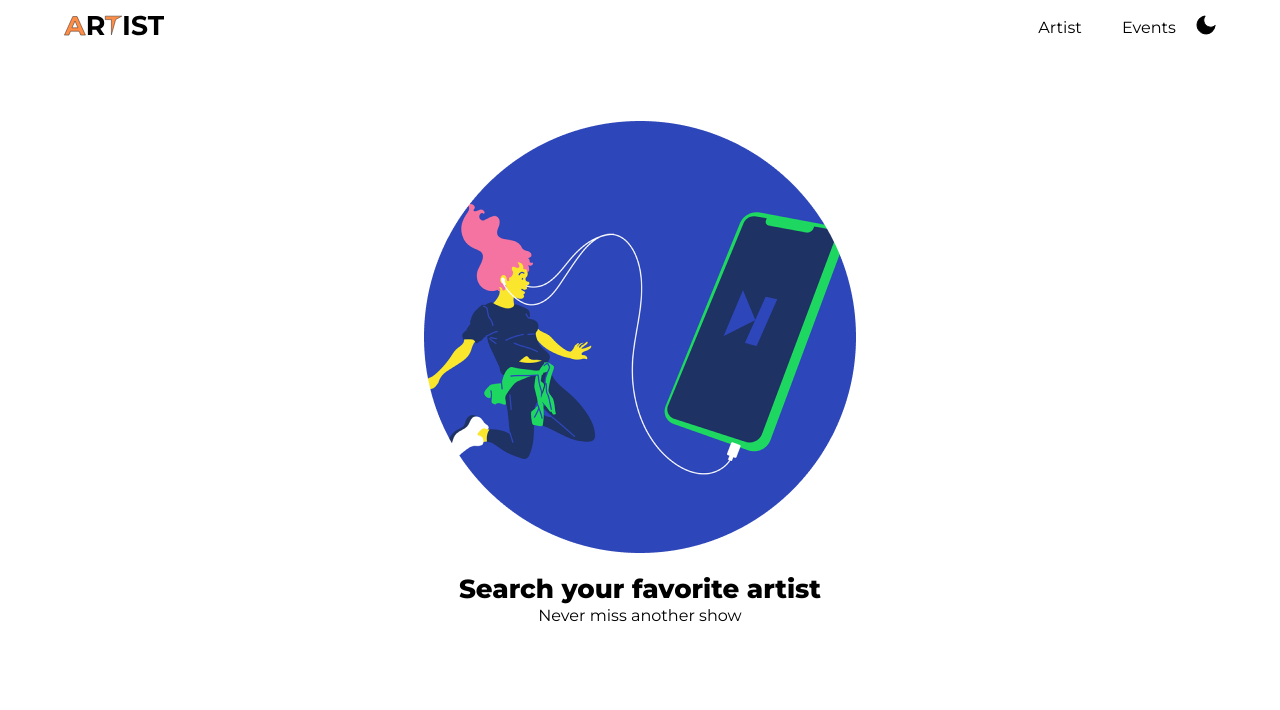
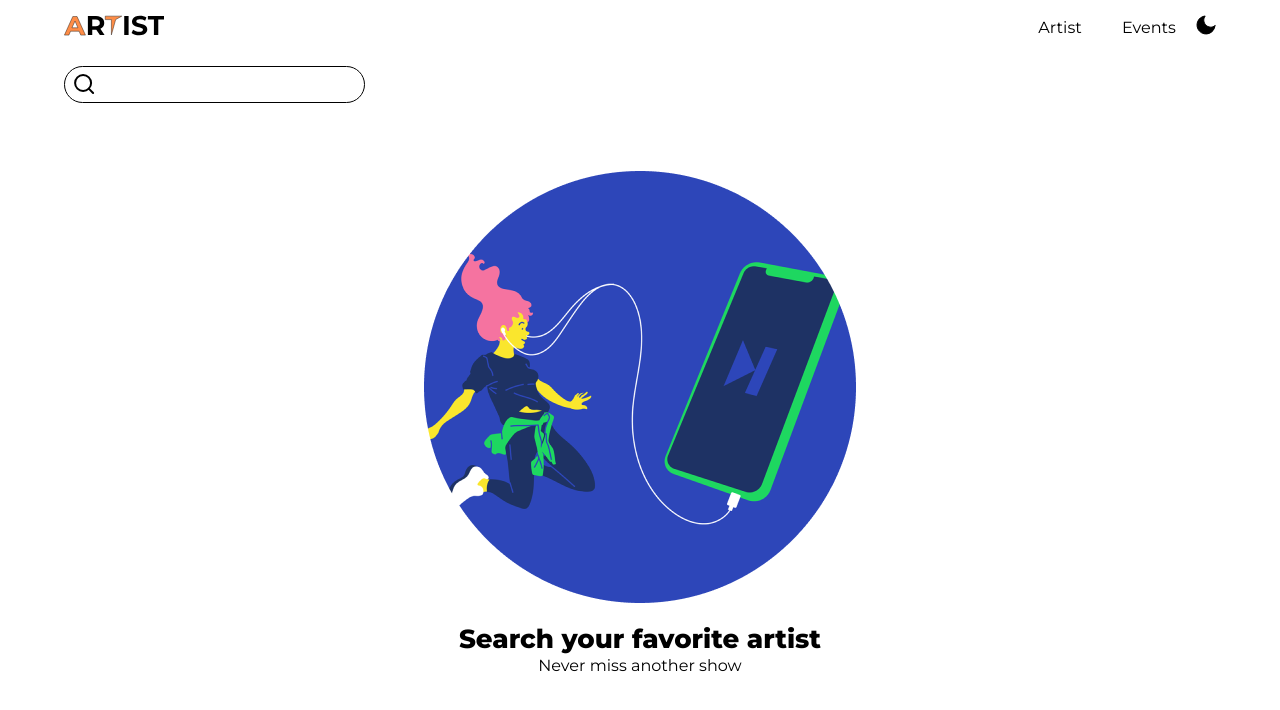
Before and after one commit to zillBoy/artist, a React (Create React App) app: page /artist in a window 1280 px wide. Shown: the top 710 px of the page. Built offline with nearby package versions, Linux system fonts and the light colour scheme.

Commit message:
Artiast Search Input - created

```diff
--- /dev/null
+++ b/src/components/Input/Input.jsx
@@ -0,0 +1,47 @@
+import React, { useState, useEffect } from 'react'
+
+// Icons
+import { ReactComponent as Search } from '../../assets/images/search.svg'
+import { ReactComponent as Cancel } from '../../assets/images/cancel.svg'
+
+const Input = () => {
+
+    const [search, setSearch] = useState('')
+    const [artist, setArtist] = useState({})
+    const [showCancel, setShowCancel] = useState(false)
+
+    const changeHandler = event => setSearch(event.target.value)
+
+    const clearInputHandler = () => setSearch('')
+
+    const keyPressHandler = event => {
+        if (event.key === 'Enter') {
+            if (search.length !== 0) {
+                getArtistData()
+            }
+        }
+    }
+
+    const getArtistData = () => {
+        console.log('now the artist data comes: ', search)
+    }
+
+    useEffect(() => {
+        if (search.length === 0) setShowCancel(false)
+        else setShowCancel(true)
+    }, [search])
+
+    return (
+        <div className='input__container'>
+            <div className='input__icon'>
+                <Search className='input__icon--search' />
+            </div>
+            <input className='input__container-input' type='text' value={search} onChange={changeHandler} onKeyPress={keyPressHandler} />
+            {showCancel && <div className='input__icon'>
+                <Cancel onClick={clearInputHandler} className='input__icon--cancel' />
+            </div>}
+        </div>
+    )
+}
+
+export default Input
--- a/src/pages/Artist.jsx
+++ b/src/pages/Artist.jsx
@@ -1,11 +1,13 @@
 import React from 'react'
 import NoArtist from '../components/Artist/NoArtist'
+import Input from '../components/Input/Input'
 import Navbar from '../components/Navbar/Navbar'
 
 const Artist = () => {
     return (
         <>
             <Navbar />
+            <Input />
             <NoArtist />
         </>
     )
--- a/src/scss/_main.scss
+++ b/src/scss/_main.scss
@@ -9,6 +9,7 @@
 
 // Components
 @import './components/navbar';
+@import './components/input';
 @import './components/noartist';
 
 // Layout
--- a/src/scss/abstract/_variable.scss
+++ b/src/scss/abstract/_variable.scss
@@ -10,3 +10,6 @@ $logo-width: 10rem;
 
 // Navbar
 $navbar-width: 90%;
+
+// Artist
+$artist-search-input-width: 30rem;
--- /dev/null
+++ b/src/scss/components/_input.scss
@@ -0,0 +1,37 @@
+.input__container {
+
+    position: relative;
+    display: inline-flex;
+    align-items: center;
+
+    margin-top: 1%;
+    margin-left: 5%;
+
+    &-input {
+        padding: 0.8rem 4rem;
+        border-radius: 10rem;
+        border: 1.5px solid $black-color;
+        font-size: 1.6rem;
+        width: $artist-search-input-width;
+        z-index: 1;
+    }
+}
+
+.input__icon {
+
+    &--search {
+        position: absolute;
+        z-index: 2;
+        width: 4rem;
+        top: 15%;
+    }
+
+    &--cancel {
+        position: absolute;
+        z-index: 2;
+        width: 4rem;
+        top: 15%;
+        right: 0%;
+        cursor: pointer;
+    }
+}
```
Also changed, not shown: src/assets/images/cancel.svg (added), src/assets/images/search.svg (added).
